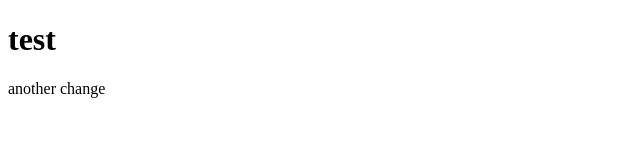
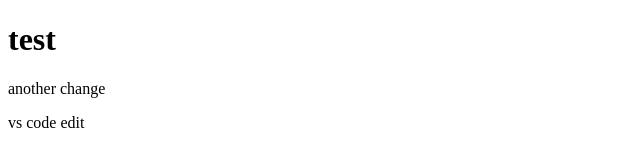
Before and after one commit to Ayelechyilma/Adonias, a plain HTML site: page index.html in a window 1280 px wide. Shown: the full height of the page, 0-640 px from the left. Drawn offline with Linux system fonts and the light colour scheme.

Commit message:
Made vs code change

```diff
--- a/index.html
+++ b/index.html
@@ -9,6 +9,7 @@
 <body>
     <h1>test</h1>
     <p>another change</p>
+    <p>vs code edit</p>
     <script src="js/script.js"></script>
 </body>
 </html>
```
